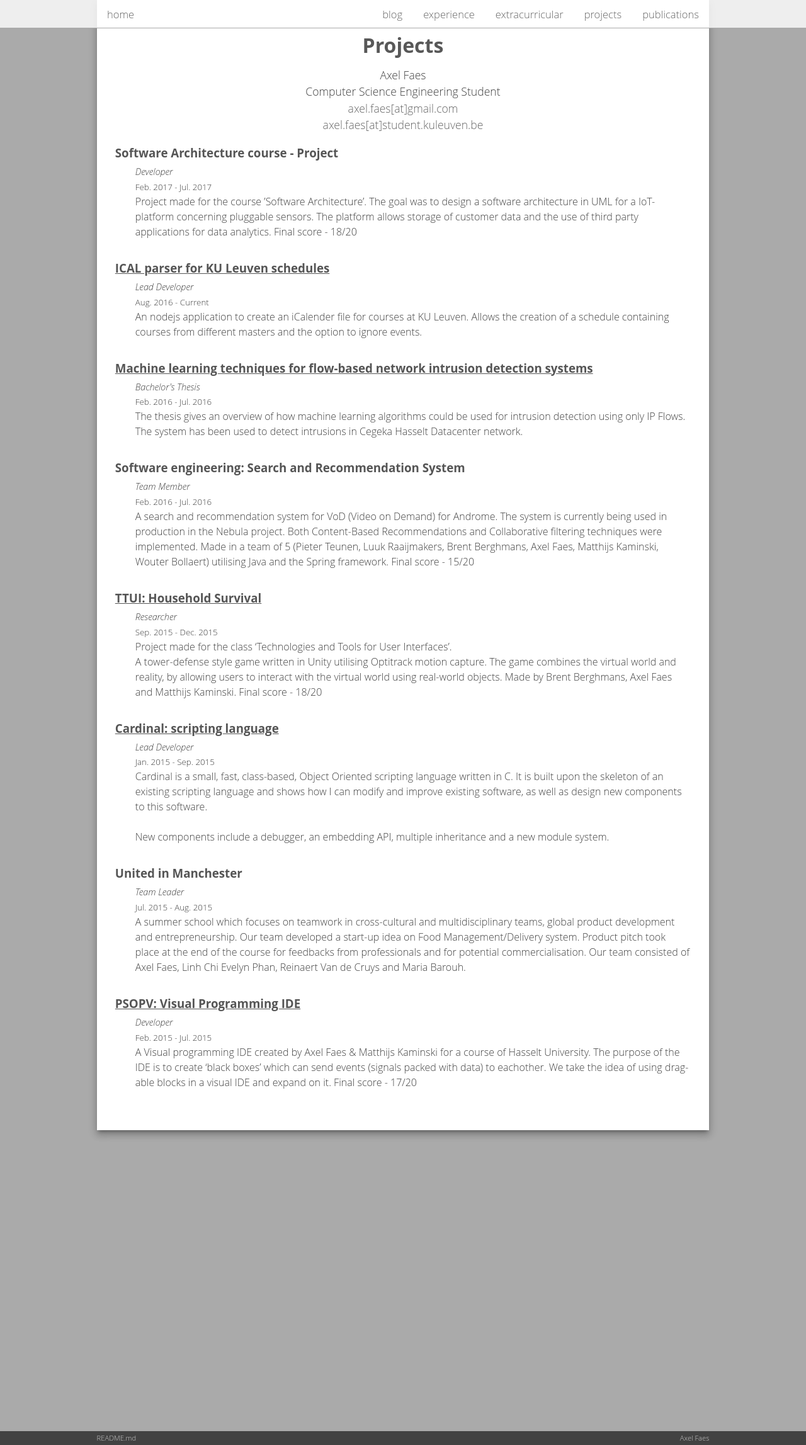
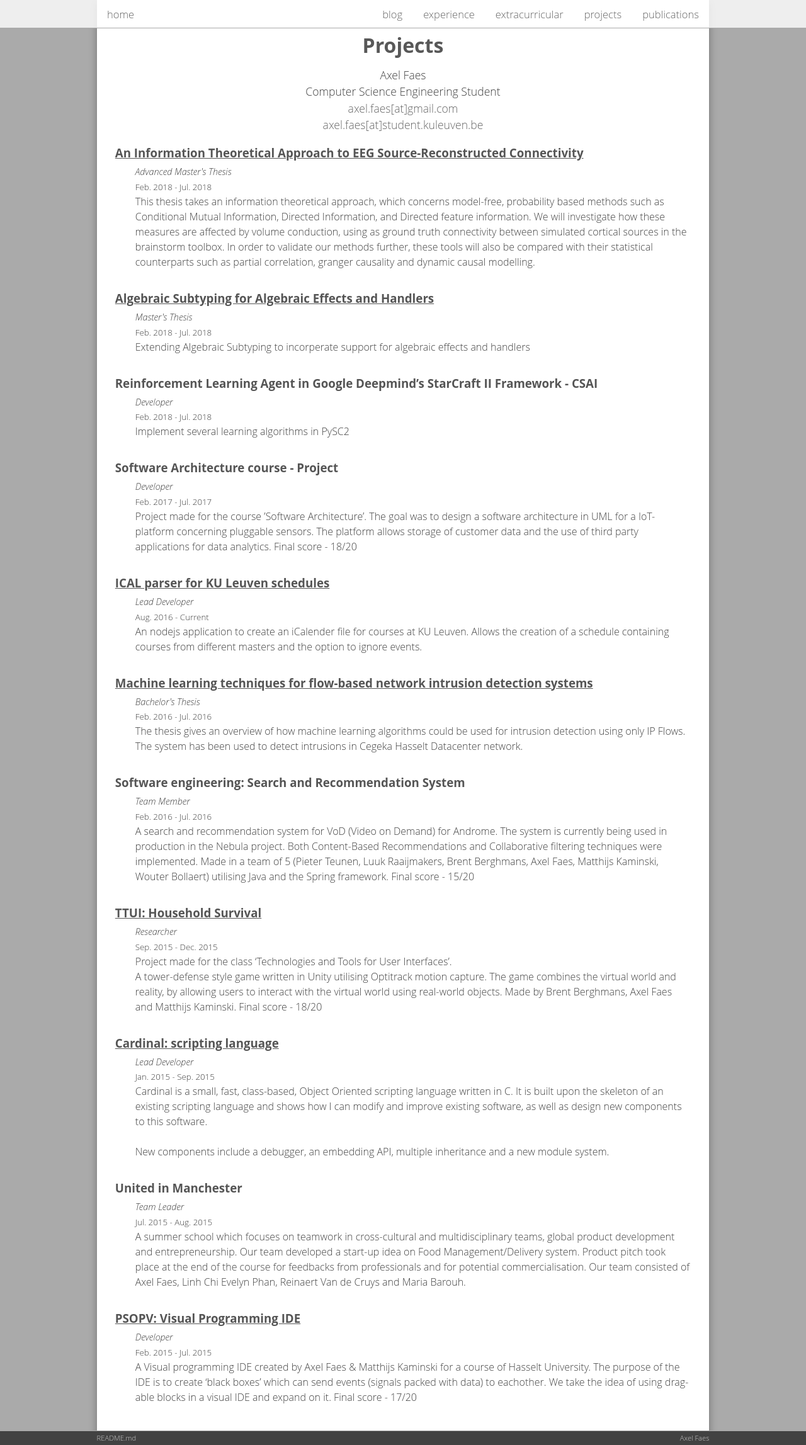
Before and after one commit to TheAxeC/theaxec.github.io, a Jekyll site: the page built from _pages/projects.html, in a window 1280 px wide. Shown: the whole page at 63% size. Built offline with Jekyll 4.4.1, drawn with Linux system fonts in a browser that asks for light colours.

Commit message:
Update cv

```diff
--- a/_data/projects.yml
+++ b/_data/projects.yml
@@ -1,5 +1,32 @@
 title: Projects
 projects:
+  - title: An Information Theoretical Approach to EEG Source-Reconstructed Connectivity
+    url: "https://github.com/TheAxeC/an-information-theoretical-approach-to-eeg-source-reconstructed-connectivity"
+    datetime: 2017-05-01 15:59:00-0400
+    duration: Feb. 2018 - Jul. 2018
+    city: Leuven, Belgium
+    role: Advanced Master's Thesis
+    about: |
+        This thesis takes an information theoretical approach, which concerns model-free, probability based methods such as Conditional Mutual Information, Directed Information, and Directed feature information. We will investigate how these measures are affected by volume conduction, using as ground truth connectivity between simulated cortical sources in the brainstorm toolbox. In order to validate our methods further, these tools will also be compared with their statistical counterparts such as partial correlation, granger causality and dynamic causal modelling.
+
+  - title: Algebraic Subtyping for Algebraic Effects and Handlers
+    url: "https://github.com/TheAxeC/algebraic-subtyping-for-algebraic-effects-and-handlers"
+    datetime: 2017-05-01 15:59:00-0400
+    duration: Feb. 2018 - Jul. 2018
+    city: Leuven, Belgium
+    role: Master's Thesis
+    about: |
+        Extending Algebraic Subtyping to incorperate support for algebraic effects and handlers
+
+  - title: Reinforcement Learning Agent in Google Deepmind’s StarCraft II Framework - CSAI
+    url: ""
+    datetime: 2017-05-01 15:59:00-0400
+    duration: Feb. 2018 - Jul. 2018
+    city: Leuven, Belgium
+    role: Developer
+    about: |
+        Implement several learning algorithms in PySC2
+
   - title: Software Architecture course - Project
     url: ""
     datetime: 2017-05-01 15:59:00-0400
--- a/_data/research.yml
+++ b/_data/research.yml
@@ -4,22 +4,12 @@ active: true
 current:
   title: Currently working on
   content:
-    - title: Algebraic subtyping for algebraic effects and handlers
-      partof: masterthesis-cs
     - title: An Information Theoretical Approach to EEG Source-Reconstructed Connectivity
       partof: masterthesis-ai
-    # - title: Quasi monte-carlo points on collections of triangles
-    #   partof: research internship
-    - title: Construction of system identification course
-      partof: student job
-    - title: Reinforcement Learning Agent in Google Deepmind’s StarCraft II Framework
-      partof: "capita selecta: artificial intelligence"
 
 thinking:
   title: Future work
   content:
-#      - title: Reinforcement Learning in Google Deepmind’s StarCraft II Framework
-#        partof: "capita selecta: artificial intelligence"
 
 interests:
   title: Research Interests
```
Also changed, not shown: _data/education.yml (+6 -6 lines), _data/experience.yml (+10 -0 lines), 1 other file.
